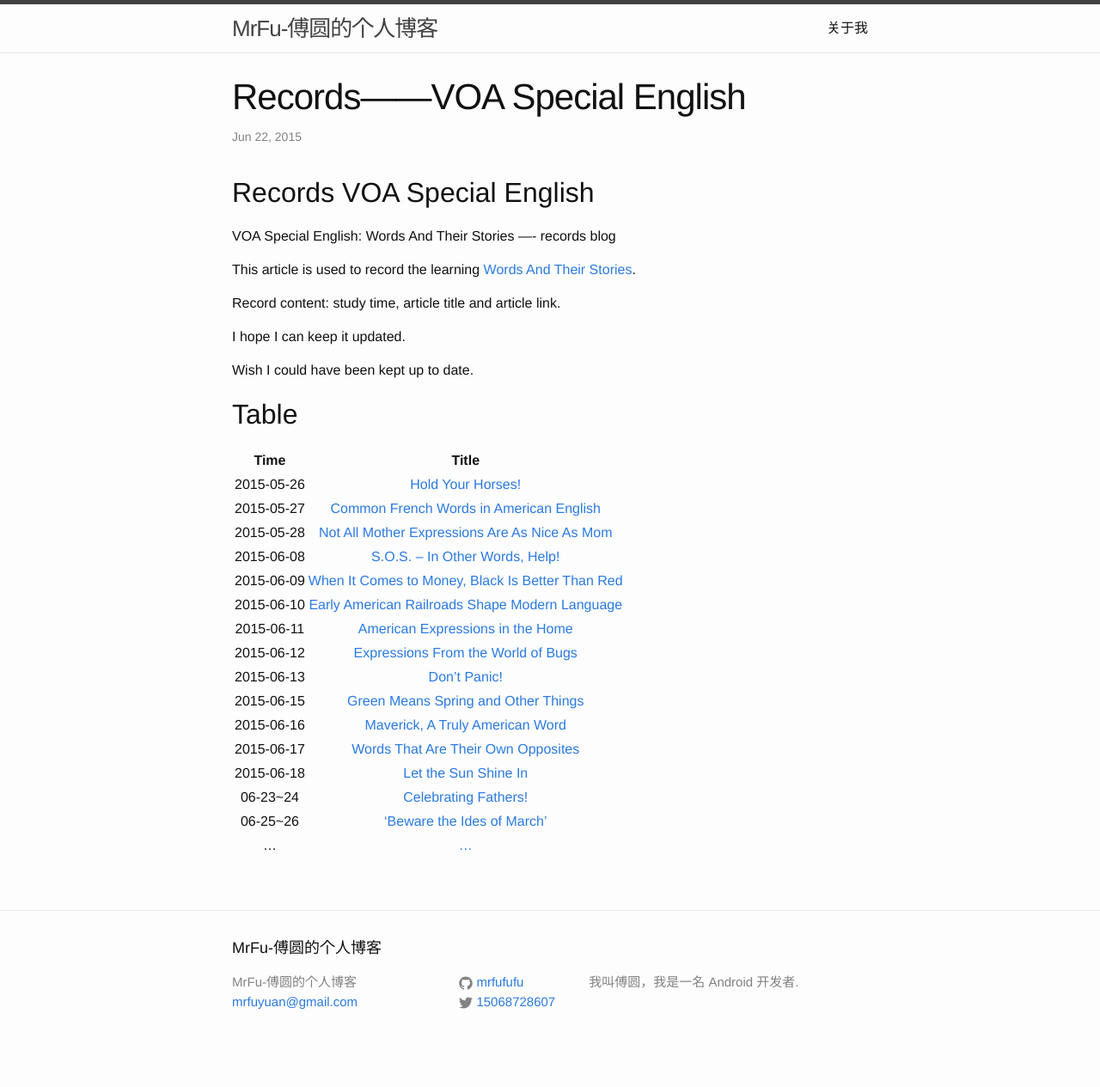
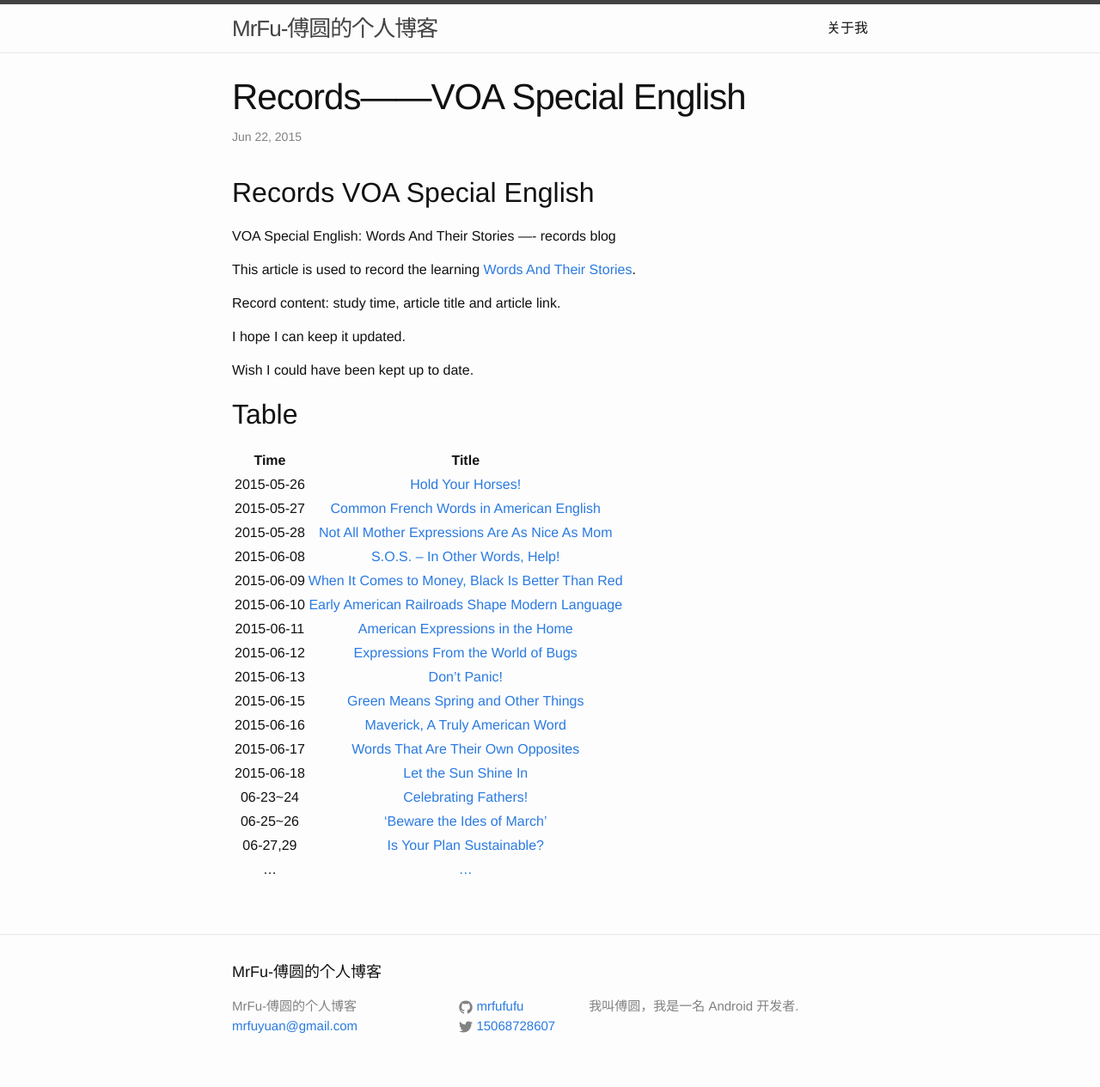
Before and after one commit to MrFuFuFu/mrfufufu.github.io, a Jekyll site: the page built from _posts/2015-06-22-Records-VOA-Special-English.markdown, in a window 1280 px wide. Shown: the whole page at 86% size. Built offline with Jekyll 4.4.1, drawn with Linux system fonts in a browser that asks for light colours; Markdown is read by kramdown in place of the engine named in the settings; before the commit the page ends 1237 px from its top, so only the background shows below that.

Commit message:
modify new blog

```diff
--- a/_posts/2015-06-22-Records-VOA-Special-English.markdown
+++ b/_posts/2015-06-22-Records-VOA-Special-English.markdown
@@ -37,4 +37,5 @@
 2015-06-18   | [Let the Sun Shine In](http://www.51voa.com/VOA_Special_English/words-and-their-stories-sunshine-63411.html)
 06-23~24   | [Celebrating Fathers!](http://www.51voa.com/VOA_Special_English/happy-fathers-day-63528.html)
 06-25~26   | ['Beware the Ides of March'](http://www.51voa.com/VOA_Special_English/beware-the-ides-of-march-61964.html)
+06-27,29   | [Is Your Plan Sustainable?](http://www.51voa.com/VOA_Special_English/sustainable-words-stories-61510.html)
 ...   | [...](...)
```
